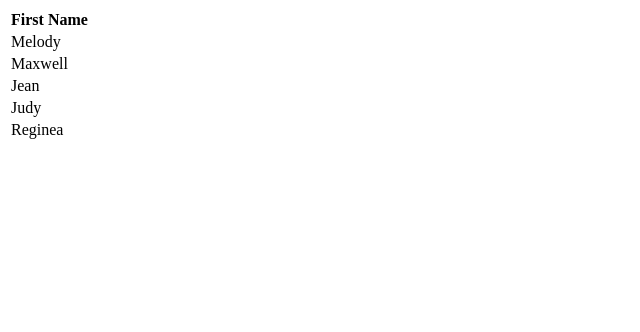
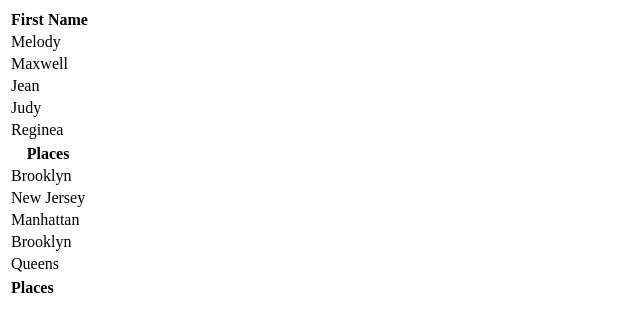
Before and after one commit to WaluigiTime/hypelistproject, a React (Create React App) app: page / in a window 1280 px wide. Shown: the top 332 px of the page, without its empty margins (0-640 px from the left). Built offline with nearby package versions, Linux system fonts and the light colour scheme.

Commit message:
fixed list issues now i just have to finish them all ;-;

```diff
--- a/src/App.js
+++ b/src/App.js
@@ -21,17 +21,8 @@
           <td>{hypeNames[4]}</td>
         </tr>
       </table>
-    </div>
-
-    /*
-<div className="Places">
-
-[ Confused as to why this code
-1. makes it to where I cannot use the arrays
-2. breaks everything ]
-
       <table>
-  <th>First Name</th>
+        <th>Places</th>
         <tr>
           <td>{hypePlaces[0]}</td>
         </tr>
@@ -48,14 +39,31 @@
           <td>{hypePlaces[4]}</td>
         </tr>
       </table>
+      <table>
+        <th>Places</th>
+        <tr>
+          <td>{hypeColors[0]}</td>
+        </tr>
+        <tr>
+          <td>{hypeColors[1]}</td>
+        </tr>
+        <tr>
+          <td>{hypeColors[2]}</td>
+        </tr>
+        <tr>
+          <td>{hypeColors[3]}</td>
+        </tr>
+        <tr>
+          <td>{hypeColors[4]}</td>
+        </tr>
+      </table>
     </div>
-*/
   );
 }
 
 let hypeNames = ["Melody", "Maxwell", "Jean", "Judy", "Reginea"];
 
-let hypePlaces = [];
+let hypePlaces = ["Brooklyn", "New Jersey", "Manhattan", "Brooklyn", "Queens"];
 
 let hypeColors = [];
 
```
Lines whose indentation alone changed are shown as unchanged.
